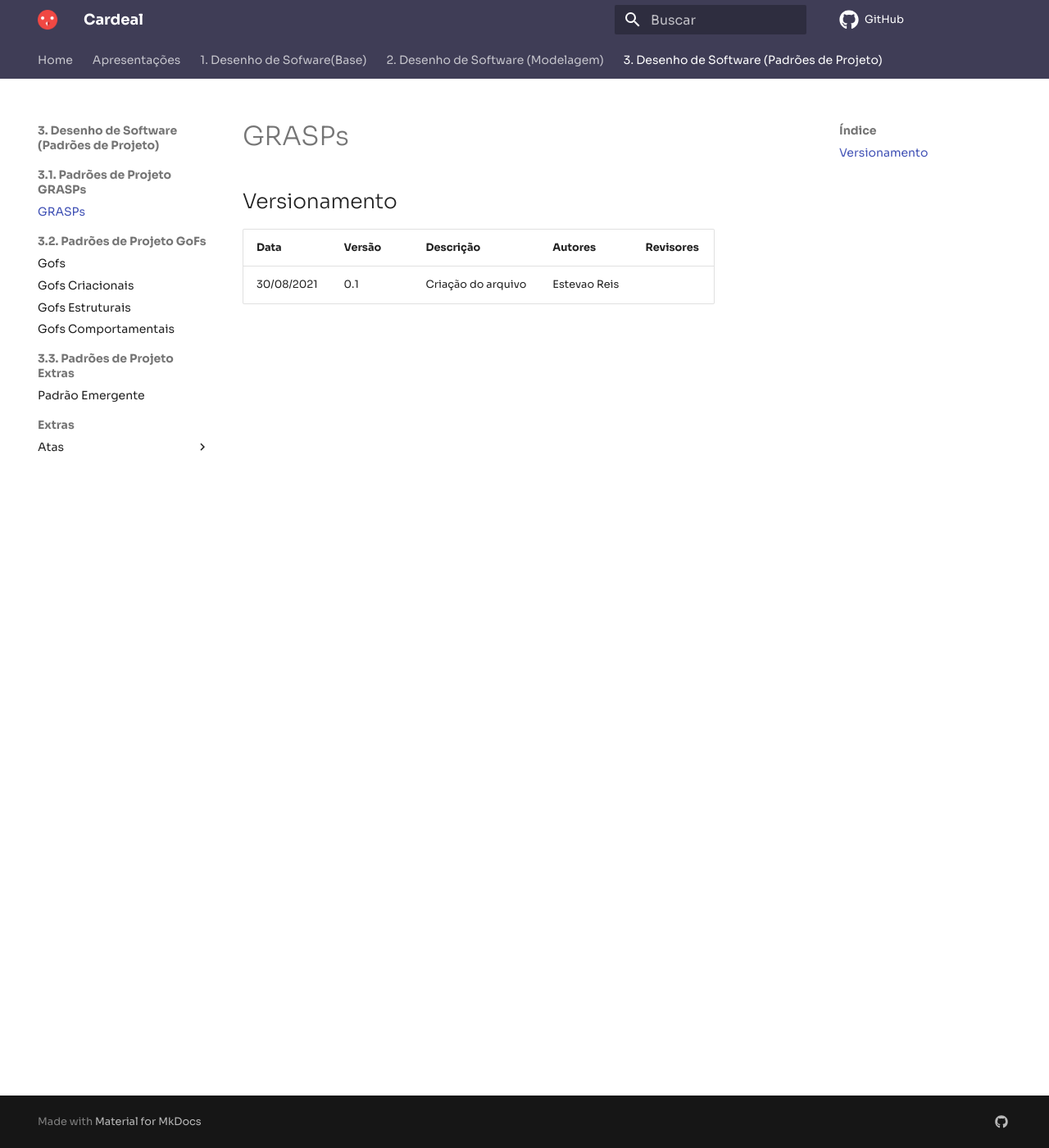
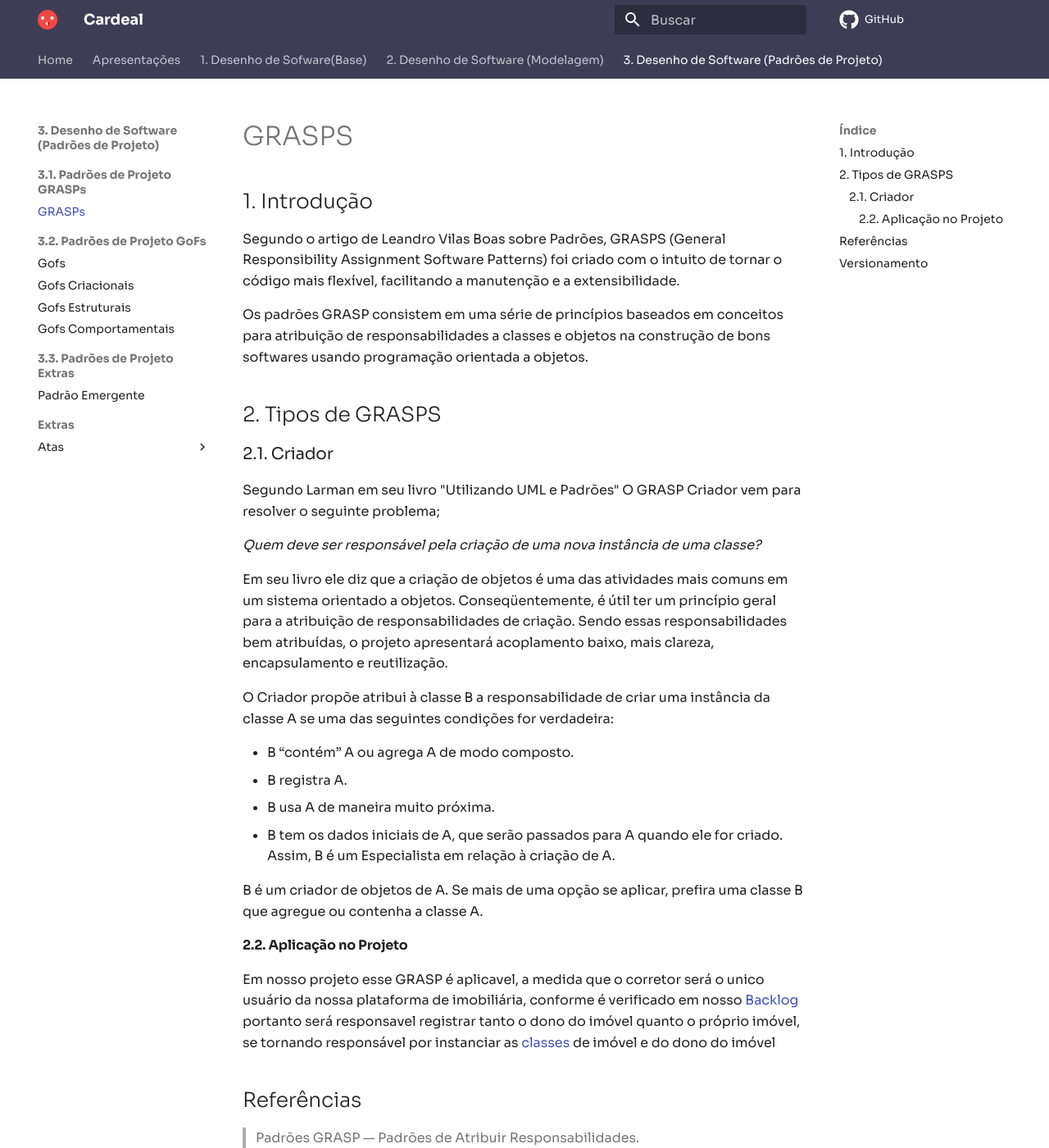
Before and after one commit to UnBArqDsw2021-1/2021.1_G04_Cardeal, an MkDocs documentation site: the page built from docs/padroesDeProjeto/GRASPs.md, in a window 1280 px wide and 1400 px high. Shown: the whole window at 82% size. Built offline with MkDocs 1.6.1 and Material for MkDocs 9.7.7, drawn with Linux system fonts in a browser that asks for light colours; comment, search, counter and statistics services are not loaded; some of the changed text lies outside the part shown.

Commit message:
Introdução aos GRASPS e o GRASP Criador

```diff
--- a/docs/padroesDeProjeto/GRASPs.md
+++ b/docs/padroesDeProjeto/GRASPs.md
@@ -1,5 +1,39 @@
+# GRASPS
+## 1. Introdução
+ Segundo o artigo de Leandro Vilas Boas sobre Padrões, GRASPS (General Responsibility Assignment Software Patterns) foi criado com o intuito de tornar o código mais flexível, facilitando a manutenção e a extensibilidade.
 
+Os padrões GRASP  consistem em uma série de princípios baseados em conceitos para atribuição de responsabilidades a classes e objetos na construção de bons softwares usando programação orientada a objetos.
+## 2. Tipos de GRASPS
+
+### 2.1. Criador
+Segundo Larman em seu livro "Utilizando UML e Padrões"
+O GRASP Criador vem para resolver o seguinte problema;
+
+*Quem deve ser responsável pela criação de uma nova instância de uma classe?*
+
+Em seu livro ele diz que a criação de objetos é uma das atividades mais comuns em um sistema orientado a objetos. Conseqüentemente, é útil ter um princípio geral para a atribuição de responsabilidades de criação. Sendo essas responsabilidades bem atribuídas, o projeto apresentará acoplamento baixo, mais clareza, encapsulamento e reutilização.
+
+O Criador propõe atribui à classe B a responsabilidade de criar uma instância da classe A se uma das seguintes condições for verdadeira:
+
+- B “contém” A ou agrega A de modo composto.
+- B registra A.
+- B usa A de maneira muito próxima.
+- B tem os dados iniciais de A, que serão passados para A quando ele for criado. Assim, B é um Especialista em relação à criação de A.
+
+B é um criador de objetos de A. Se mais de uma opção se aplicar, prefira uma classe B que agregue ou contenha a
+classe A.
+
+#### 2.2. Aplicação no Projeto
+Em nosso projeto esse GRASP é aplicavel, a medida que o corretor será o unico usuário da nossa plataforma de imobiliária, conforme é verificado em nosso [Backlog](../modelagem/backlog_do_produto.md) portanto será responsavel registrar tanto o dono do imóvel quanto o próprio imóvel, se tornando responsável por instanciar as [classes](../modelagem/diagrama_classes.md) de imóvel e do dono do imóvel
+
+
+## Referências
+
+> Padrões GRASP — Padrões de Atribuir Responsabilidades. <https://medium.com/@leandrovboas/padr%C3%B5es-grasp-padr%C3%B5es-de-atribuir-responsabilidades-1ae4351eb204>. Acessado em 15/09/2021
+
+>Larman, Craig. Utilizando UML e Padrões. Acessado em 15/09/2021
 ## Versionamento
 | Data       | Versão | Descrição         | Autores       | Revisores    |
 | ---------- | ------ | ----------------- | ------------- | -----------  |
-| 30/08/2021 | 0.1    | Criação do arquivo| Estevao Reis  |              |
+| 30/08/2021 | 0.1    | Criação do arquivo| Estevao Reis  |            |
+| 15/08/2021 | 0.2    | Introdução aos GRASPS e o GRASP Criador | Estevao Reis  |            |
```
